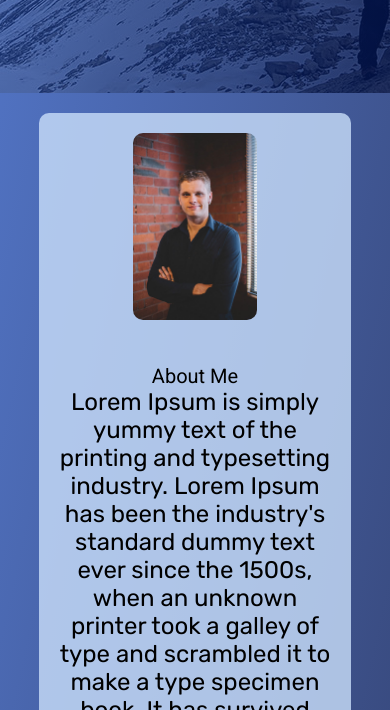
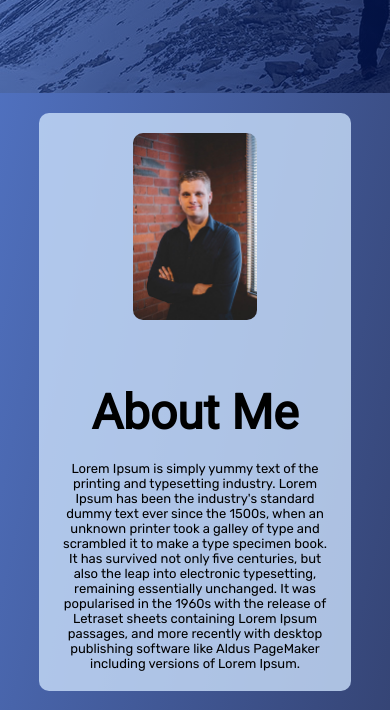
Before and after one commit to The4star/portfolio, a plain HTML site: page index.html in a window 390 px wide. Shown: the part 470-1180 px from the top of the page. Drawn offline with nearby package versions, Linux system fonts and the light colour scheme.

Commit message:
changed font size

```diff
--- a/index.html
+++ b/index.html
@@ -39,7 +39,7 @@
             <a href="https://www.linkedin.com/in/clinton-forster/" target="_blank"><img src="./img/icons/icons8-linkedin-50.png" alt="linked-in-logo"></a>
           </div>
           <div class="social-logo">
-            <a href="https://github.com/The4star`" target="_blank"><img src="./img/icons/icons8-github-filled-50.png" alt="github-logo"></a>
+            <a href="https://github.com/The4star" target="_blank"><img src="./img/icons/icons8-github-filled-50.png" alt="github-logo"></a>
           </div>
           <div class="social-logo">
             <a href="https://codepen.io/The4star/" target="_blank"><img src="./img/icons/icons8-codepen-50.png" alt="codepen-logo"></a>
@@ -53,7 +53,7 @@
           <img id="profile-photo" src="./img/clinton_profile_photo.jpg" alt="clinton-profile">
         </div>
         <div class="about-me-text-container">
-          <h2>About Me</h2>
+          <h2 id="about-me">About Me</h2>
           <p>Lorem Ipsum is simply yummy text of the printing and typesetting industry. Lorem Ipsum has been the industry's standard dummy text ever since the 1500s, when an unknown printer took a galley of type and scrambled it to make a type specimen book. It has survived not only five centuries, but also the leap into electronic typesetting, remaining essentially unchanged. It was popularised in the 1960s with the release of Letraset sheets containing Lorem Ipsum passages, and more recently with desktop publishing software like Aldus PageMaker including versions of Lorem Ipsum.</p>
         </div>
       </div>
--- a/styles.css
+++ b/styles.css
@@ -124,7 +124,7 @@ li:hover {
 
 #video-hero {
     min-width: 100%;
-    min-height: 100%;
+    /* min-height: 100%; */
     align-self: baseline;
     z-index: 0;
 }
@@ -170,7 +170,7 @@ li:hover {
 .about-me-container {
     margin:20px;
     width: 80%;
-    max-height: 1000px;
+    max-height: 1200px;
     background: rgba(202, 223, 250, 0.8);
     border-radius: 10px;
     display: flex;
@@ -185,6 +185,12 @@ li:hover {
     box-shadow: 2px 2px 4px black;
     background: rgba(183, 213, 252, 0.8);
     transition: .8s;
+}
+
+#about-me {
+    font-size: 48px;
+    font-weight: bold;
+    margin: 20px;
 }
 
 .profile-photo-container {
@@ -238,7 +244,7 @@ footer {
     margin: 20px;
 }
 
-@media screen and (max-width: 800px) {
+@media screen and (max-width: 850px) {
 
     h1 {
         font-size: 30px;
@@ -246,6 +252,10 @@ footer {
 
     h2 {
         font-size: 20px;
+    }
+
+    p {
+        font-size: 13px;
     }
 
     nav, #footer-menu{
```
